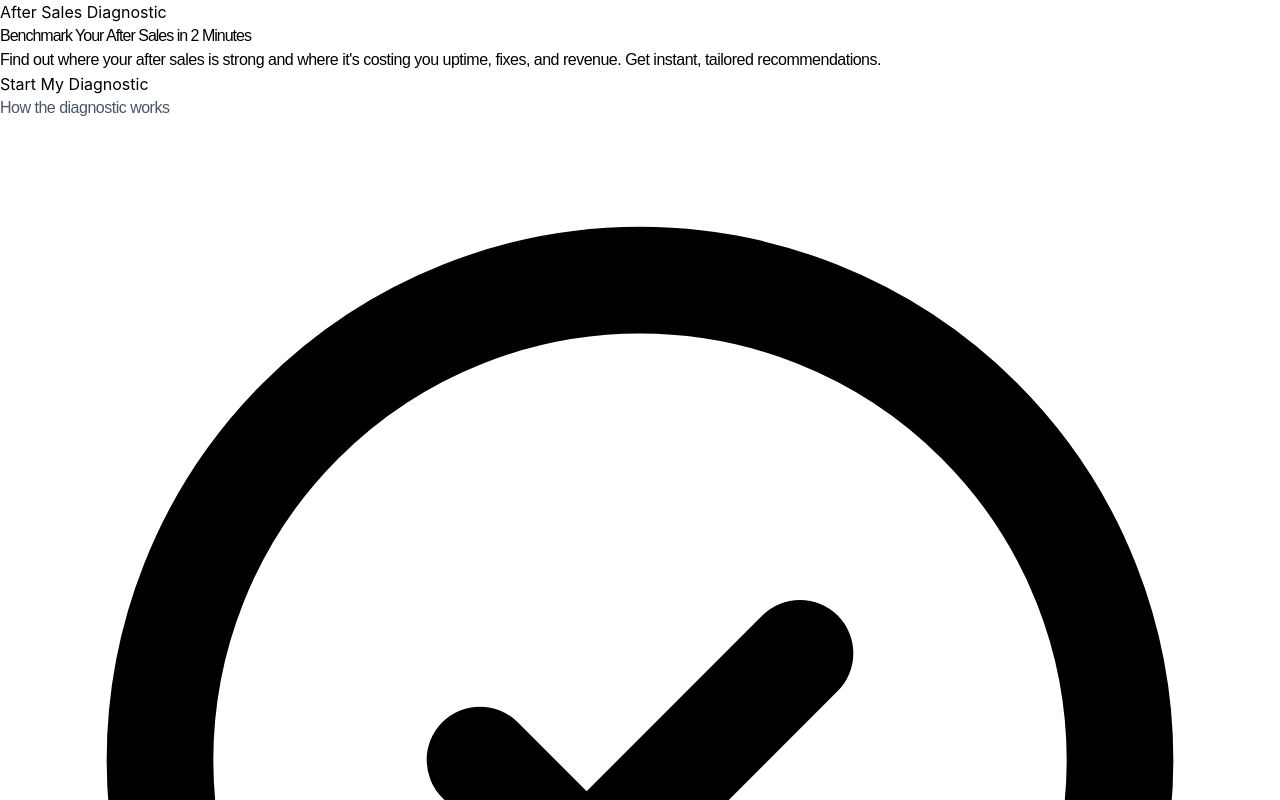
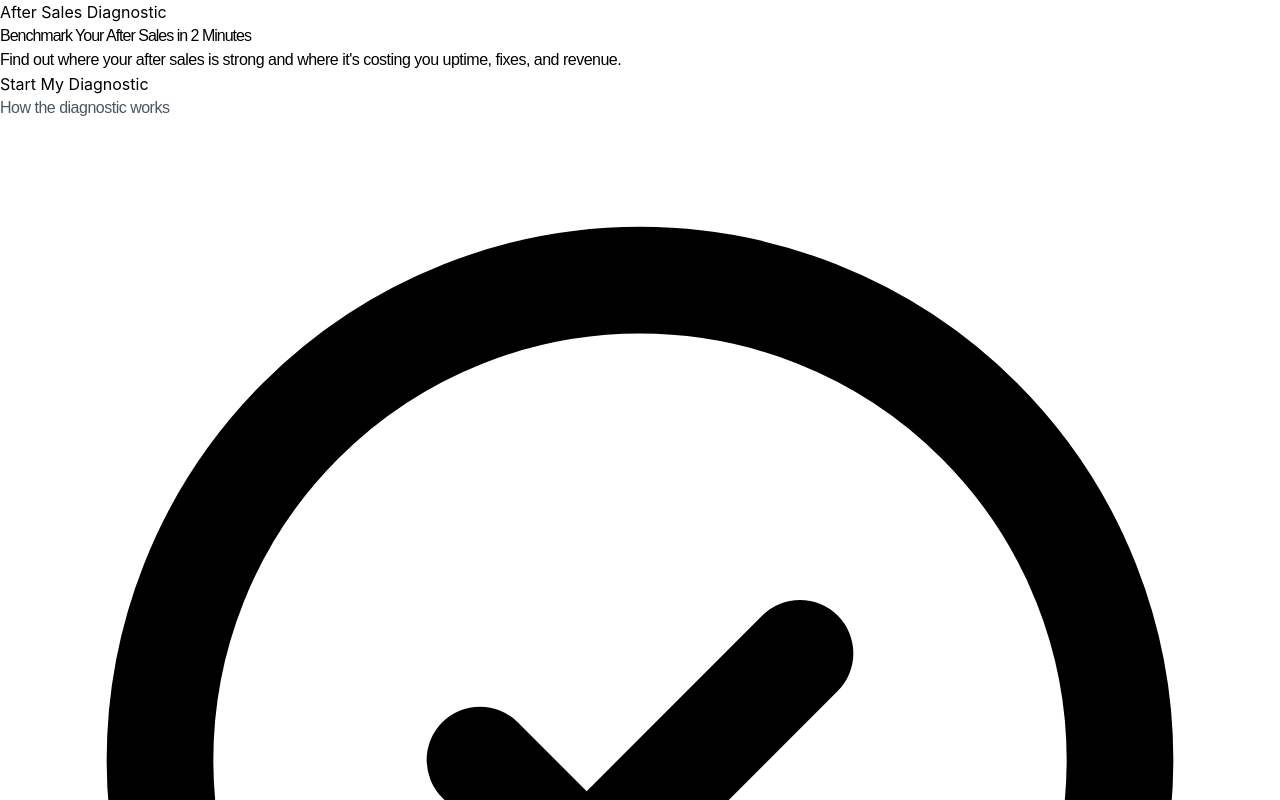
Before and after one commit to rustybadge/after-sales-quiz, a React (Vite) app: page / in a window 1280 px wide. Shown: the top 800 px of the page. Built offline with nearby package versions, Linux system fonts and the light colour scheme.

Commit message:
Simplify sub-headline text on landing page
- Removed 'Get instant, tailored recommendations.' from sub-headline
- More concise and focused value proposition
- Cleaner, more direct messaging

```diff
--- a/src/Landing.tsx
+++ b/src/Landing.tsx
@@ -19,7 +19,7 @@ const Landing: React.FC<LandingProps> = ({ onStart }) => {
               Benchmark Your After Sales in 2 Minutes
             </h1>
             <p className="text-lg sm:text-2xl lg:text-3xl xl:text-4xl text-gray-600 max-w-5xl leading-relaxed sm:leading-tight mb-6 sm:mb-8" style={{ fontFamily: 'Inter Tight, sans-serif', fontWeight: 500, letterSpacing: '-0.5px' }}>
-              Find out where your after sales is strong and where it's costing you uptime, fixes, and revenue. Get instant, tailored recommendations.
+              Find out where your after sales is strong and where it's costing you uptime, fixes, and revenue.
             </p>
 
             {/* Primary CTA */}
```
